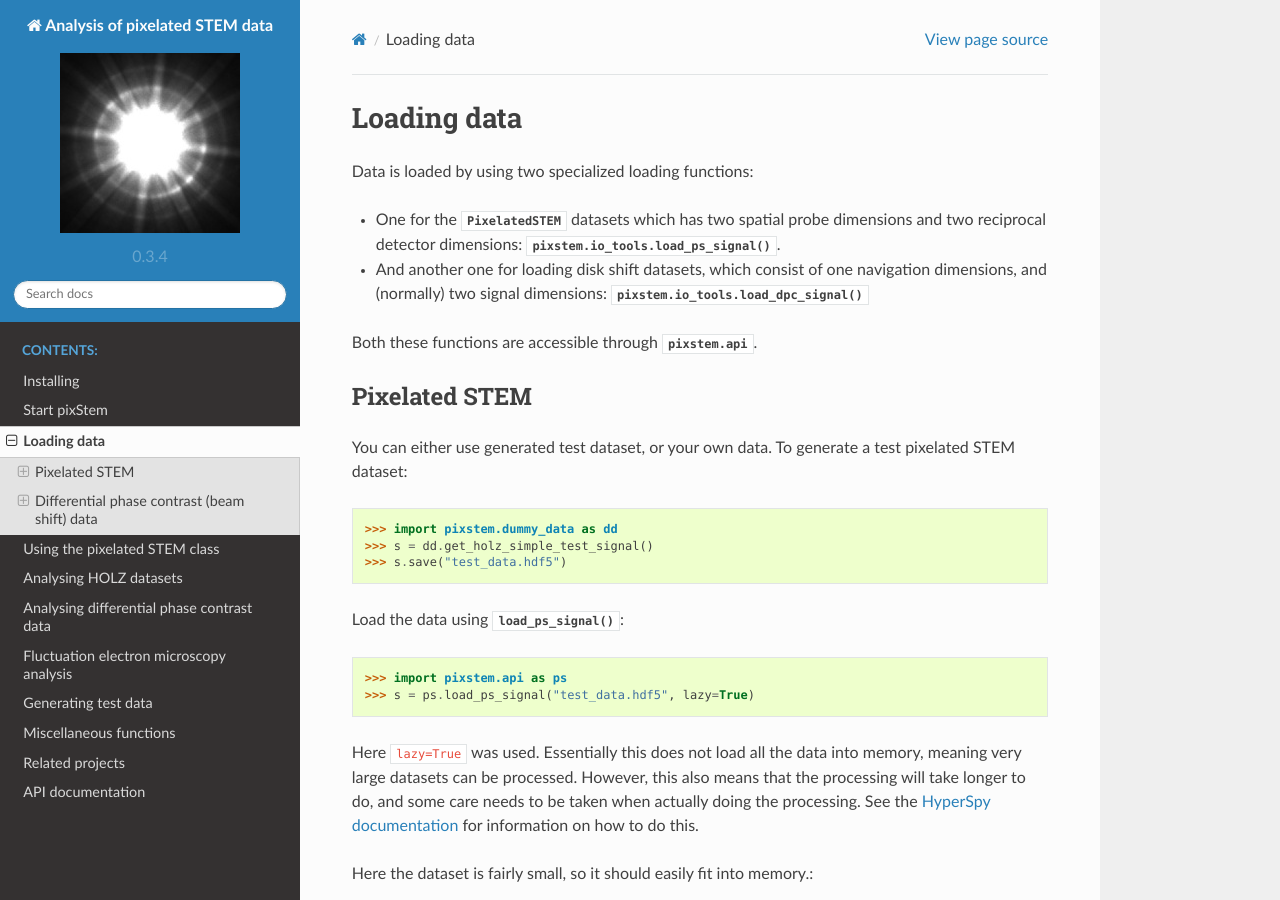
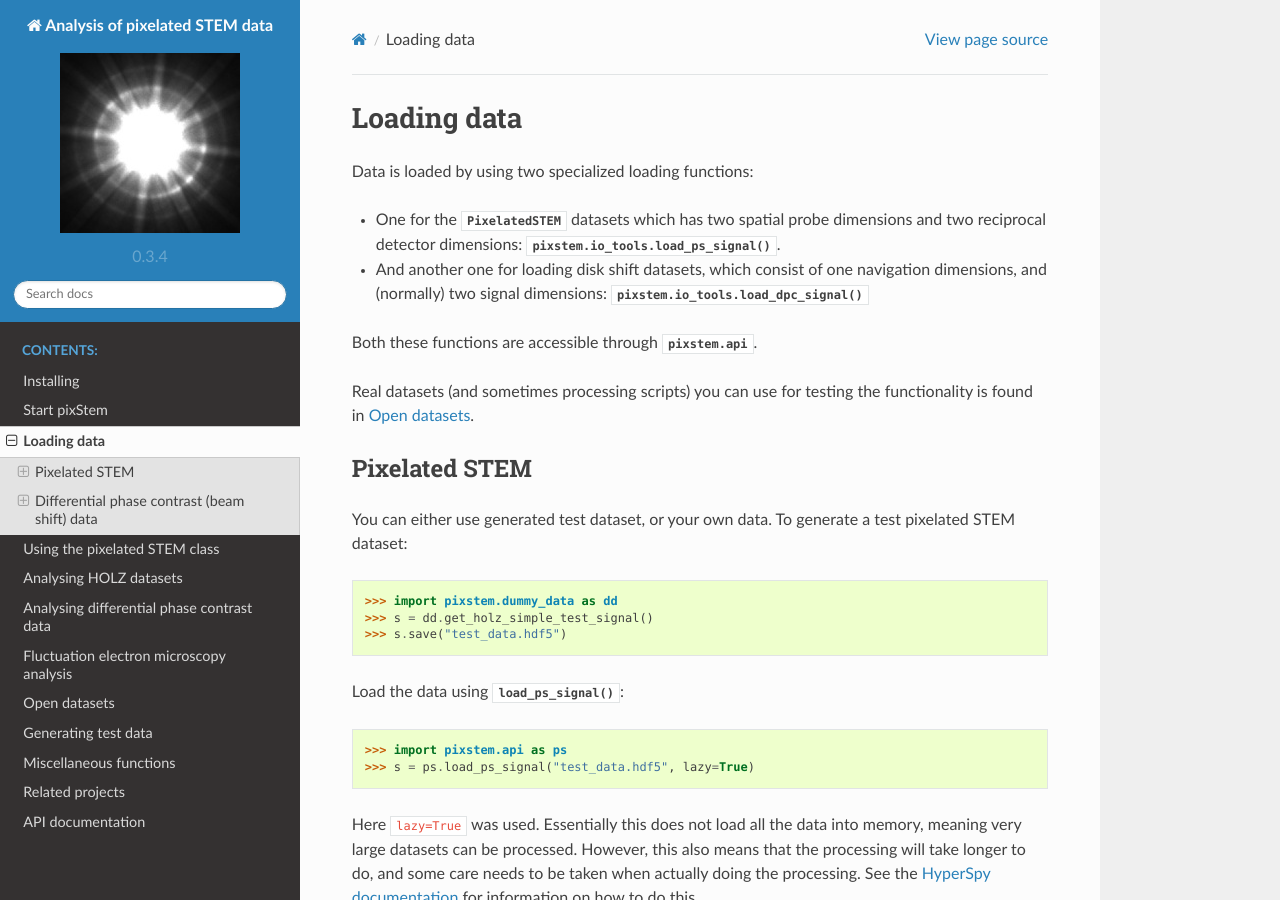
Before and after one commit to pyxem/pyxem, a Sphinx documentation site: the page built from doc/loading_data.rst, in a window 1280 px wide and 900 px high. Built offline with Sphinx 7.4.7 and the Read the Docs theme 2.0.0, drawn with Linux system fonts in a browser that asks for light colours.

Commit message:
DOC: add a list of open datasets to the user guide
Currently only one, but more will be added in the future.

```diff
--- a/doc/analysing_holz_datasets.rst
+++ b/doc/analysing_holz_datasets.rst
@@ -10,7 +10,7 @@
 These parameters can then be used to infer information about the crystal structure of a crystalline material.
 
 Example of this type of data processing: `Three-dimensional subnanoscale imaging of unit cell doubling due to octahedral tilting and cation modulation in strained perovskite thin films <https://doi.org/10.1103/PhysRevMaterials.3.063605>`_.
-
+The data and processing scripts used in this paper is available at Zenodo with the DOI `10.5281/zenodo.3476746 <https://dx.doi.org/10.5281/zenodo.3476746>`_, and Medipix3 dataset can be downloaded directly: https://zenodo.org/record/3476746/files/m004_LSMO_LFO_STO_medipix.hdf5?download=1.
 
 Loading dataset
 ---------------
--- a/doc/index.rst
+++ b/doc/index.rst
@@ -48,6 +48,7 @@
    analysing_holz_datasets
    analysing_dpc_datasets
    fem_analysis
+   open_datasets
    generate_test_data
    misc_functions
    related_projects
--- a/doc/loading_data.rst
+++ b/doc/loading_data.rst
@@ -13,6 +13,8 @@
   :py:func:`pixstem.io_tools.load_dpc_signal`
 
 Both these functions are accessible through :py:mod:`pixstem.api`.
+
+Real datasets (and sometimes processing scripts) you can use for testing the functionality is found in :ref:`open_datasets`.
 
 Pixelated STEM
 --------------
```
Also changed, not shown: doc/open_datasets.rst (added, +14 -0 lines).
